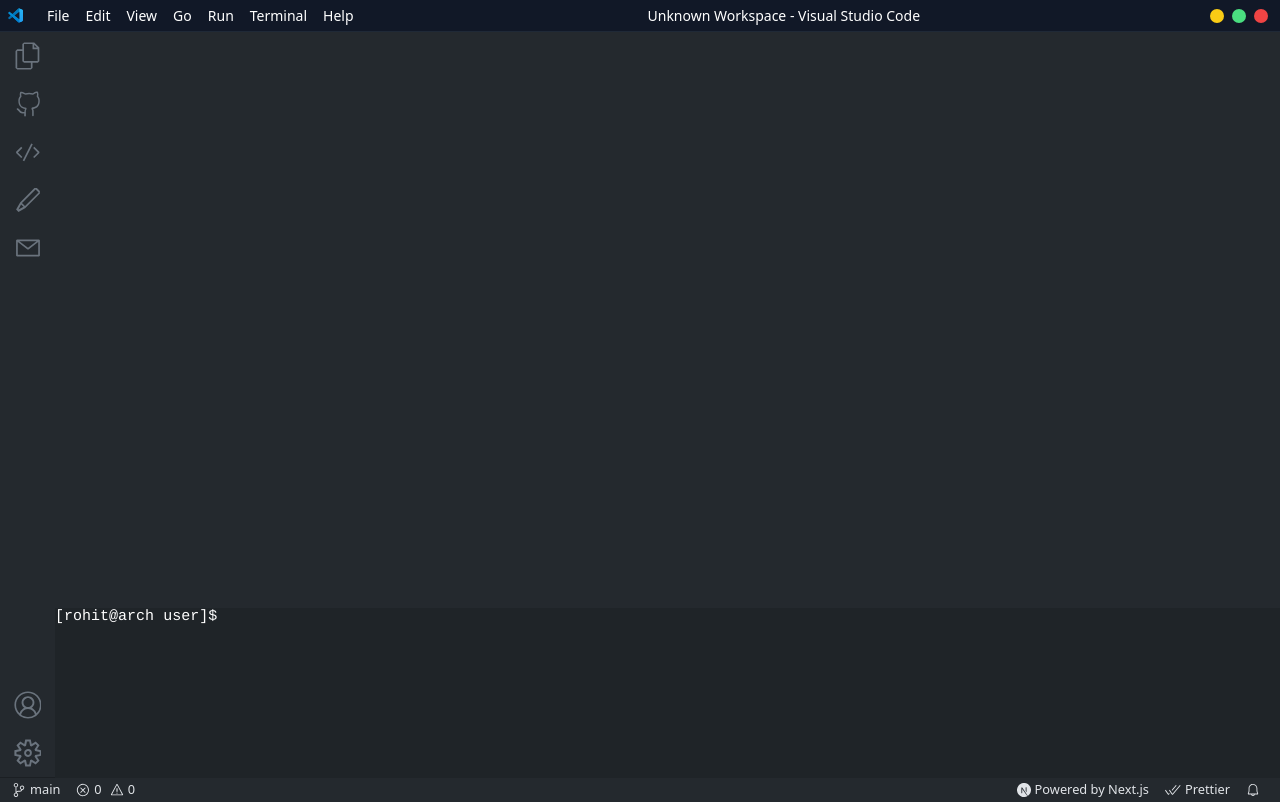
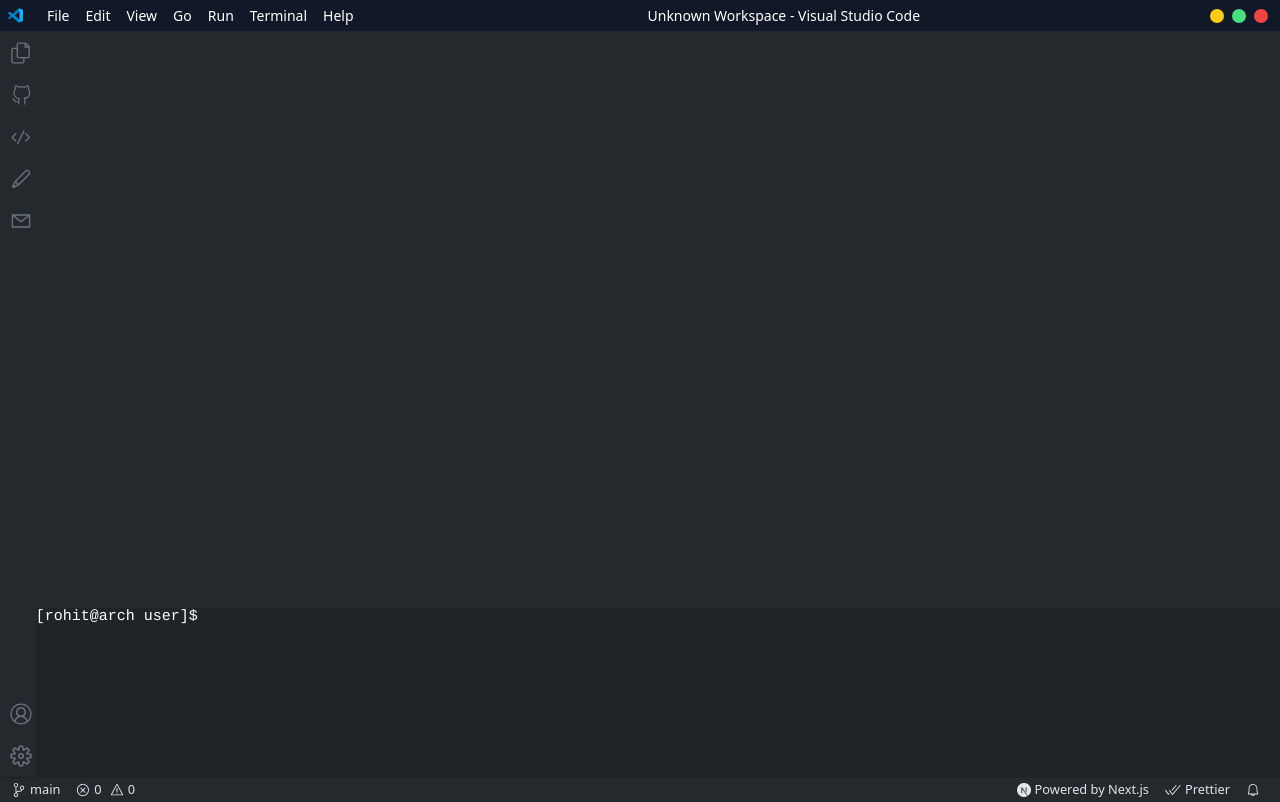
Before and after one commit to SimplyRohit/codeinide, a Next.js app in the folder client/: page /terminal in a window 1280 px wide. Shown: the top 802 px of the page. Built offline with nearby package versions, Linux system fonts and the light colour scheme; no server answers.

Commit message:
smol changes

```diff
--- a/client/src/app/page.tsx
+++ b/client/src/app/page.tsx
@@ -3,6 +3,8 @@
 import React, { useState } from "react";
 import MonacoEditor from "../components/Editor";
 import Tabsbar from "@/components/Tabsbar";
+import Explorer from "@/components/Explorer";
+import Xterm from "@/components/Xterm";
 const HomePage = () => {
   const [code, setCode] = useState(
     '// Your code here\nconsole.log("Hello, Monaco!");'
@@ -13,6 +15,10 @@ const HomePage = () => {
   };
 
   return (
+    <div className="flex flex-row w-full h-full">
+      <div className="flex ">
+        <Explorer />
+      </div>
       <div className="flex flex-col w-full h-[calc(100vh-255px)]">
         <Tabsbar />
         <MonacoEditor
@@ -20,6 +26,8 @@ const HomePage = () => {
           language="javascript"
           onChange={handleCodeChange}
         />
+        <Xterm />
+      </div>
     </div>
   );
 };
--- a/client/src/components/Explorer.tsx
+++ b/client/src/components/Explorer.tsx
@@ -30,7 +30,7 @@ const Explorer = () => {
     }
   };
 
-  const toggleDirectory = (path) => {
+  const toggleDirectory = (path: any) => {
     setOpenDirectories((prev) => {
       const newMap = new Map(prev);
       const currentState = newMap.get(path) || false;
@@ -39,7 +39,7 @@ const Explorer = () => {
     });
   };
 
-  const renderTree = (node, path = "") => {
+  const renderTree = (node: any, path = "") => {
     return (
       <div key={path}>
         {Object.entries(node).map(([key, value]) => {
@@ -84,7 +84,7 @@ const Explorer = () => {
   };
 
   return (
-    <div className="bg-[var(--explorer-bg)] w-[18vw] text-[#e1e4e8] font-['Source Sans Pro'] border-r-[1px] border-[var(--explorer-border)]">
+    <div className="bg-[var(--explorer-bg)] w-[10vw] text-[#e1e4e8] font-['Source Sans Pro'] border-r-[1px] border-[var(--explorer-border)]">
       <p className="p-2 font-light uppercase text-[0.9rem] tracking-widest mb-3">
         Explorer
       </p>
--- a/client/src/components/Sidebar.tsx
+++ b/client/src/components/Sidebar.tsx
@@ -46,7 +46,7 @@ const sidebarBottomItems = [
 const Sidebar = () => {
   const pathname = usePathname();
   return (
-    <aside className="bg-[var(--sidebar-bg)] flex flex-col justify-between w-[4.5vw] min-w-[40px] h-[calc(100vh-55px)]">
+    <aside className="bg-[var(--sidebar-bg)] flex flex-col justify-between w-[2.8vw] h-[calc(100vh-55px)]">
       {/* Top icons */}
       <div>
         {sidebarTopItems.map(({ Icon, path }) => (
@@ -62,7 +62,7 @@ const Sidebar = () => {
                     ? "rgb(225, 228, 232)"
                     : "rgb(106, 115, 125)"
                 }
-                className="h-[48px] w-[48px] p-[0.65rem] mx-auto"
+                className="h-[42px] w-[42px] p-[0.65rem] mx-auto"
               />
             </div>
           </Link>
@@ -84,7 +84,7 @@ const Sidebar = () => {
                     ? "rgb(225, 228, 232)"
                     : "rgb(106, 115, 125)"
                 }
-                className="h-[48px] w-[48px] p-[0.65rem] mx-auto"
+                className="h-[42px] w-[42px] p-[0.65rem] mx-auto"
               />
             </div>
           </Link>
```
Lines whose indentation alone changed are shown as unchanged.
